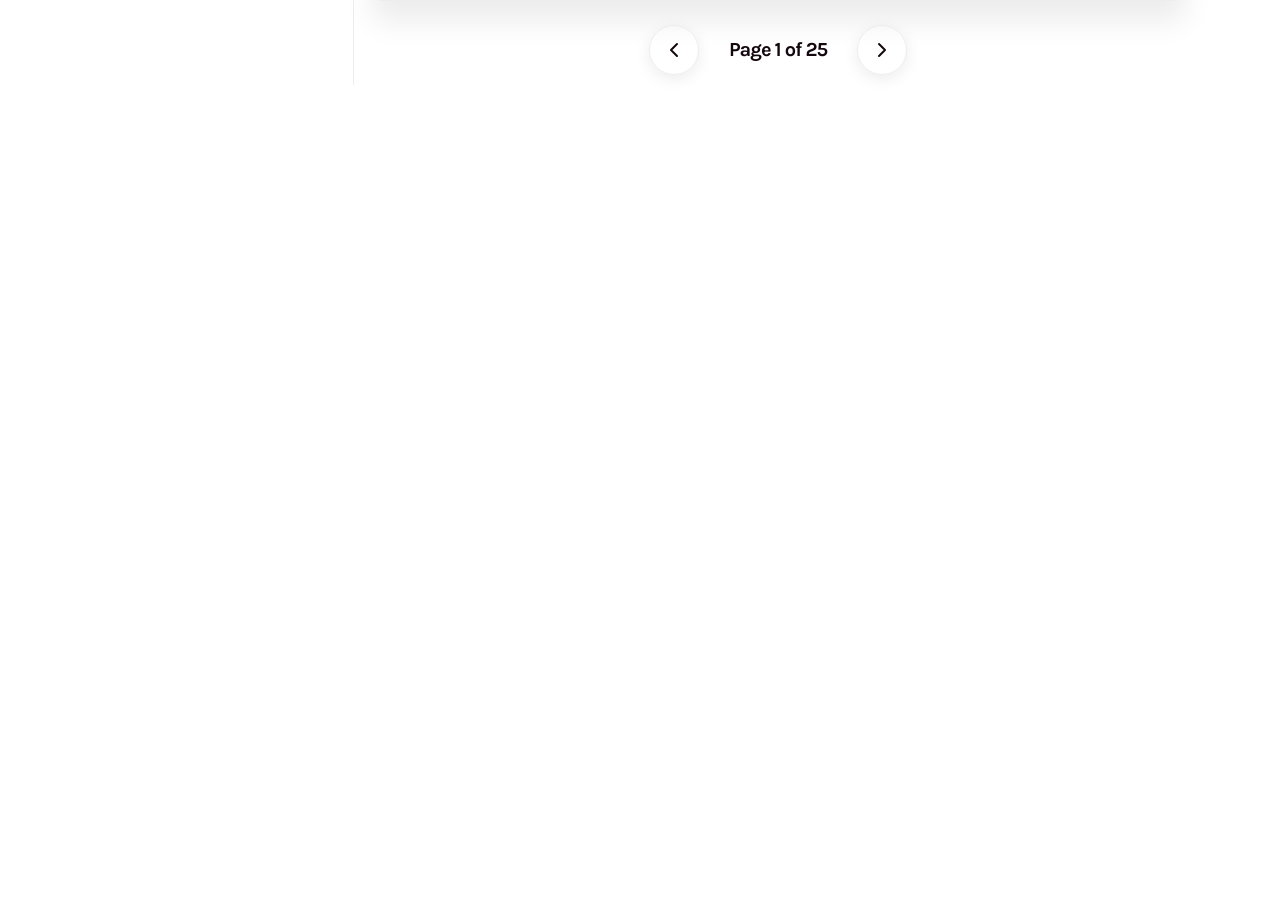
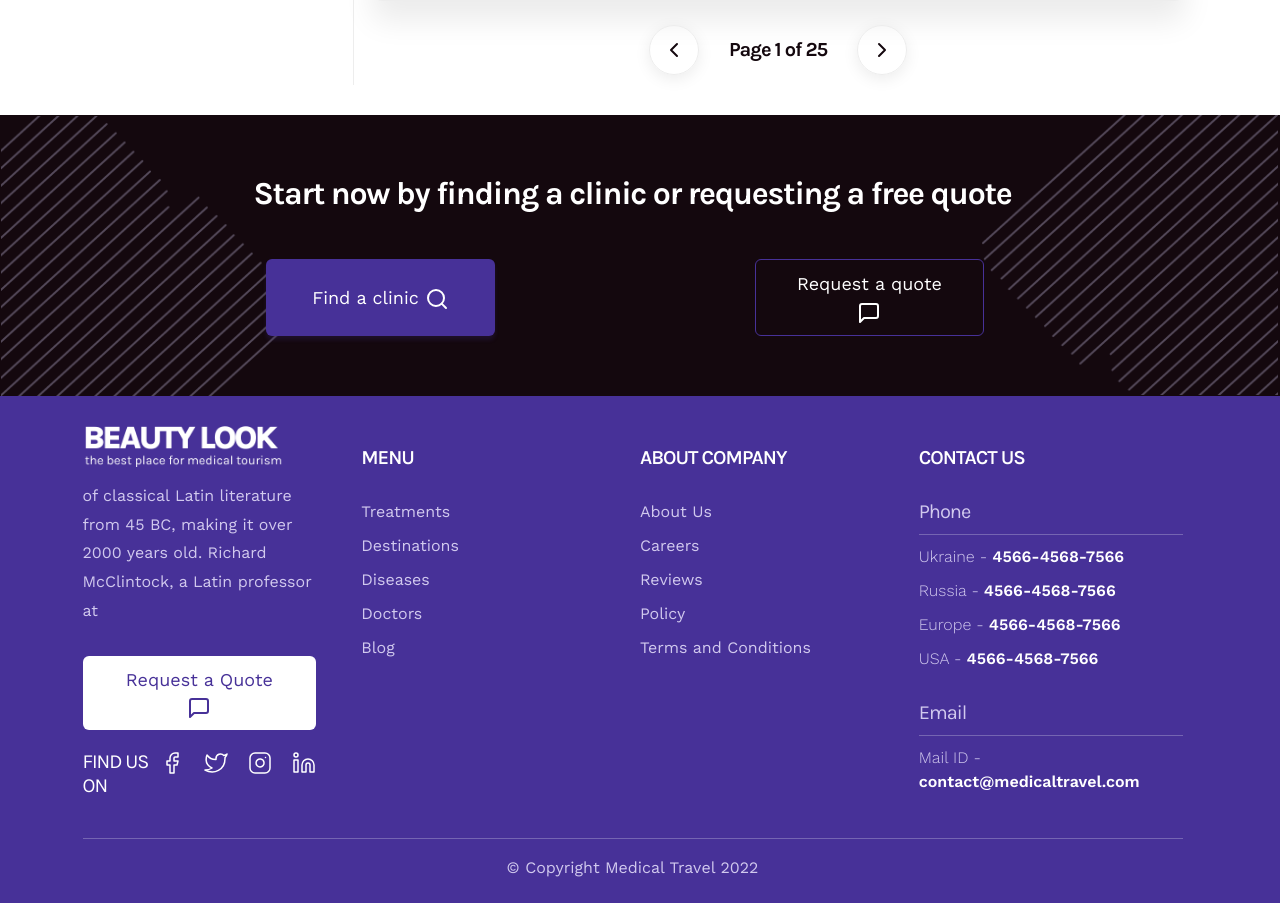
Before and after one commit to mandeepb29/medical-travel, a PHP site: page /results.html in a window 1280 px wide. Shown: the part 1166-2069 px from the top of the page. Before the commit the page ends 1251 px from the top, so only its background shows below. Run offline with PHP 8.4, Linux system fonts and the light colour scheme.

Commit message:
folder structure changed

```diff
--- a/css/style.css
+++ b/css/style.css
@@ -476,7 +476,7 @@ select:focus, select:active, .form-select:focus, .form-select:active, input:focu
 .navbar-toggler-icon {
   width: 5rem;
   height: 5rem;
-  background-image: url(../img/hamburger.svg) !important;
+  background-image: url(/src/img/hamburger.svg) !important;
   background-position: center;
   background-size: contain; }
 
@@ -639,7 +639,7 @@ section {
 @media (max-width: 47.99em) {
   .hero-section {
     background-repeat: no-repeat;
-    background-image: url(../img/hero-mobile-bg.png);
+    background-image: url(/src/img/hero-mobile-bg.png);
     background-position: center 6rem;
     background-size: 100%; } }
 
@@ -751,6 +751,9 @@ section {
     height: 100%;
     width: 100%; }
 
+.cta-section {
+  padding-bottom: 6rem; }
+
 .bottom-left {
   bottom: -0.1rem;
   left: -0.7rem; }
--- a/package.json
+++ b/package.json
@@ -7,7 +7,7 @@
   "scripts": {
     "predeploy": "npm run build",
     "deploy": "gh-pages -d build",
-    "compile:sass": "node-sass src/sass/main.scss src/css/style.css -w"
+    "compile:sass": "node-sass sass/main.scss css/style.css -w"
   },
   "author": "Mandeep Baghel",
   "license": "ISC",
--- a/results.html
+++ b/results.html
@@ -17,25 +17,30 @@
     <meta content="400" name="image:height" />
     <!--seo tags ends -->
     <title>Medical Website</title>
-    <link rel="stylesheet" href="/src/css/style.css">
+    <link rel="stylesheet" href="./css/style.css">
     <!-- Favicon Icon -->
     <link
       rel="shortcut icon"
       type="image/x-icon"
-      href="./img/favicon.ico"
+      href="./img/favicon.png"
     />
 </head>
 <body>
   <!--HEADER STARTS-->
-  <nav class="navbar navbar-expand-lg navbar-light">
+  <nav class="navbar navbar-expand-xl navbar-light">
     <div class="container align-items-center">
 
         <a class="navbar-brand-1 text-decoration-none nav-left" href="./index.html">
           <h2 class="logo-big mb-0 text-center">BEAUTY LOOKS</h1>
           <h3 class="logo-small mb-0 text-center">the best place for medical tourism</h3>
           </a>
-          <div class="navbar-collapse" id="navbarText">
-            <ul class="navbar-nav align-items-center">
+          <button class="navbar-toggler" type="button" data-bs-toggle="collapse" data-bs-target="#navbarCollapsablePart" aria-controls="navbarSupportedContent" aria-expanded="false" aria-label="Toggle navigation">
+            <span class="navbar-toggler-icon"></span>
+          </button>
+
+
+          <div class="collapse navbar-collapse" id="navbarCollapsablePart">
+            <ul class="navbar-nav align-items-xl-center">
               <li class="nav-item">
                 <a class="nav-link" href="#">Destinations</a>
               </li>
@@ -52,16 +57,19 @@
             </ul>
 
             <div class="nav-right">
-              <div class="d-flex align-items-center justify-content-end">
-                <i class="header-icon-1" data-feather="globe"></i>
+              <div class="d-flex align-items-center justify-content-between justify-content-xl-end">
+                <div class="d-flex align-items-center">
+                  <i class="header-icon" data-feather="globe"></i>
                   <p class="language">language</p>
                   <select class="form-select-1">
                     <option selected>en</option>
                     <option value="1">es</option>
                     <option value="2">fr</option>
                   </select>
+                </div>
 
-                <i class="header-icon-2" data-feather="dollar-sign"></i>
+                <div class="d-flex align-items-center">
+                  <i class="header-icon" data-feather="dollar-sign"></i>
                   <p class="currency">currency</p>
                   <select class="form-select-2">
                     <option selected>dollar</option>
@@ -69,10 +77,17 @@
                     <option value="2">pound</option>
                   </select>
                 </div>
-              <h4 class="my-1 text-right">1-800-550-00-89</h4>
+
+              </div>
+              <div class="navbar-contact">
+                <h4 class="mt-1 text-dark mb-0">1-800-550-00-89</h4>
+                <span class="p-xs text-grey">contact us</span>
+              </div>
+
 
     </div>
   </div>
+
 </div>
 </nav>
 <!--HEADER ENDS-->
@@ -90,7 +105,7 @@
                           <div class="col-sm-9">
                               <div class="row">
                                   <div class="col-sm-6">
-                                        <div class="form-group">
+                                      <div class="form-group mb-4 mb-sm-0">
                                           <label for="exampleFormControlInput1" class="form-label">Procedure</label>
                                       <select type="email" class="form-select" id="searchProcedureInput">
                                           <option value="">Select Procedure</option>
@@ -103,7 +118,7 @@
 
                                   </div>
                                   <div class="col-sm-6">
-                                        <div class="form-group">
+                                      <div class="form-group mb-4 mb-sm-0">
                                           <label for="exampleFormControlInput1" class="form-label">Destination</label>
                                       <select type="email" class="form-select" id="searchDestinationInput">
                                           <option value="">Select Destination</option>
@@ -116,7 +131,7 @@
                               </div>
                           </div>
                           <div class="col-sm-3 d-flex justify-content-end align-items-end">
-                                    <button type="button" class="btn btn-primary">Search</button>
+                                  <a href="./results.html" type="button" class="btn btn-primary">Search</a>
                           </div>
                       </div>
                     </div>
@@ -366,7 +381,159 @@
         </section>
          <!--Results SECTION ENDS-->
 
+         <section class="cta-section bg-dark">
+          <div class="container">
+            <div class="row mt-5">
+              <div class="col text-center pt-1 pb-5" style="z-index: 10;">
+               <h2 class="text-bottom">Start now by finding a clinic or requesting a free quote</h2>
+                  </div>
+
+                <div class="row justify-content-center" style="z-index: 10;">
+                  <div class="col-lg-8 col-sm-9">
+                    <div class="row justify-content-between">
+                      <div class="col-sm-4 col-6 d-flex">
+                        <button class="btn btn-primary btn-text-icon w-100" type="button">Find a clinic
+                          <i data-feather="search"></i>
+                        </button>
+                      </div>
+                      <div class="col-sm-4 col-6 d-flex">
+                        <button class="btn btn-outline-purple btn-text-icon w-100" type="button">Request a quote
+                          <i data-feather="message-square"></i>
+                      </button>
+                      </div>
+                    </div>
+              </div>
+            </div>
+
+                <div class="bottom-left">
+                      <img src="./img/bottom-left.png">
+                </div>
+
+                <div class="bottom-right">
+                      <img src="./img/bottom-right.png"/>
+                </div>
+
+
+      </section>
+
+      <footer class="footer">
+        <div class="container">
+          <div class="row">
+            <div class="col-md-3 col-sm-6">
+              <div class="footer-logo-wrapper">
+                <div class="footer-logo">
+                  <img src="./img/logo-white.png" alt="logo">
+                </div>
+                  <p class="mt-4 text-purple-light">
+                    of classical Latin literature from 45 BC, making it over 2000 years old. Richard McClintock, a Latin professor at
+                  </p>
+
+
+                  <a href="" class="btn btn-white btn-icon-text mt-5">
+                    Request a Quote
+                    <i data-feather="message-square"></i>
+                  </a>
+
+                  <div class="social-icons-wrapper">
+
+                    <h5 class="subheading text-white">find us on</h5>
+                    <div class="social-icons">
+                      <a href=""><i data-feather="facebook"></i></a>
+                      <a href=""><i data-feather="twitter"></i></a>
+                      <a href=""><i data-feather="instagram"></i></a>
+                      <a href=""><i data-feather="linkedin"></i></a>
+                    </div>
+                  </div>
+              </div>
+
+            </div>
+            <div class="col-md-3 col-sm-6">
+              <div class="footer-menu">
+                <h5 class="footer-menu-heading">
+                  MENU
+                </h5>
+                <div class="footer-menu-list">
+                  <a href="" class="footer-menu-link">Treatments</a>
+                  <a href="" class="footer-menu-link">Destinations</a>
+                  <a href="" class="footer-menu-link">Diseases</a>
+                  <a href="" class="footer-menu-link">Doctors</a>
+                  <a href="" class="footer-menu-link">Blog</a>
+                </div>
+              </div>
+
+              </div>
+
+              <div class="col-md-3 col-sm-6">
+                <div class="footer-menu">
+                  <h5 class="footer-menu-heading">
+                    ABOUT COMPANY
+                  </h5>
+                  <div class="footer-menu-list">
+                    <a href="" class="footer-menu-link">About Us</a>
+                    <a href="" class="footer-menu-link">Careers</a>
+                    <a href="" class="footer-menu-link">Reviews</a>
+                    <a href="" class="footer-menu-link">Policy</a>
+                    <a href="" class="footer-menu-link">Terms and Conditions</a>
+                  </div>
+                </div>
+
+                </div>
+
+                <div class="col-md-3 col-sm-6">
+                  <div class="footer-menu">
+                    <h5 class="footer-menu-heading">
+                      CONTACT US
+                    </h5>
+                    <div class="footer-menu-list">
+                      <h5 class="text-400 text-purple-light">
+                        Phone
+                      </h5>
+                      <hr class="bg-white">
+                      <a href="" class="footer-menu-link">
+                        <span class="text-300">Ukraine - </span>
+                        <span class="text-600 text-white">4566-4568-7566</span>
+                      </a>
+                      <a href="" class="footer-menu-link">
+                        <span class="text-300">Russia - </span>
+                        <span class="text-600 text-white">4566-4568-7566</span>
+                      </a>
+                      <a href="" class="footer-menu-link">
+                        <span class="text-300">Europe - </span>
+                        <span class="text-600 text-white">4566-4568-7566</span>
+                      </a>
+                      <a href="" class="footer-menu-link">
+                        <span class="text-300">USA - </span>
+                        <span class="text-600 text-white">4566-4568-7566</span>
+                      </a>
+                    </div>
+
+                    <div class="footer-menu-list mt-5">
+                      <h5 class="text-400 text-purple-light">
+                        Email
+                      </h5>
+                      <hr class="bg-white">
+                      <a href="" class="footer-menu-link">
+                        <span class="text-300">Mail ID - </span>
+                        <span class="text-600 text-white">contact@medicaltravel.com</span>
+                      </a>
+                    </div>
+                  </div>
+
+                  </div>
+          </div>
+
+          <hr class="bg-white mb-4">
+
+          <p class="text-center text-purple-light">
+            © Copyright Medical Travel 2022
+          </p>
+
+        </div>
+      </footer>
+
 </body>
+<script src="https://cdn.jsdelivr.net/npm/bootstrap@5.0.2/dist/js/bootstrap.bundle.min.js" integrity="sha384-MrcW6ZMFYlzcLA8Nl+NtUVF0sA7MsXsP1UyJoMp4YLEuNSfAP+JcXn/tWtIaxVXM" crossorigin="anonymous"></script>
+
 <script src="https://unpkg.com/feather-icons"></script>
 <script>
   feather.replace();
--- a/sass/pages/_index.scss
+++ b/sass/pages/_index.scss
@@ -164,6 +164,10 @@
 
 }
 
+.cta-section{
+    padding-bottom: 6rem;
+}
+
 .bottom-left {
     bottom: -0.1rem;
     left: -0.7rem;
```
Lines whose indentation alone changed are shown as unchanged.
